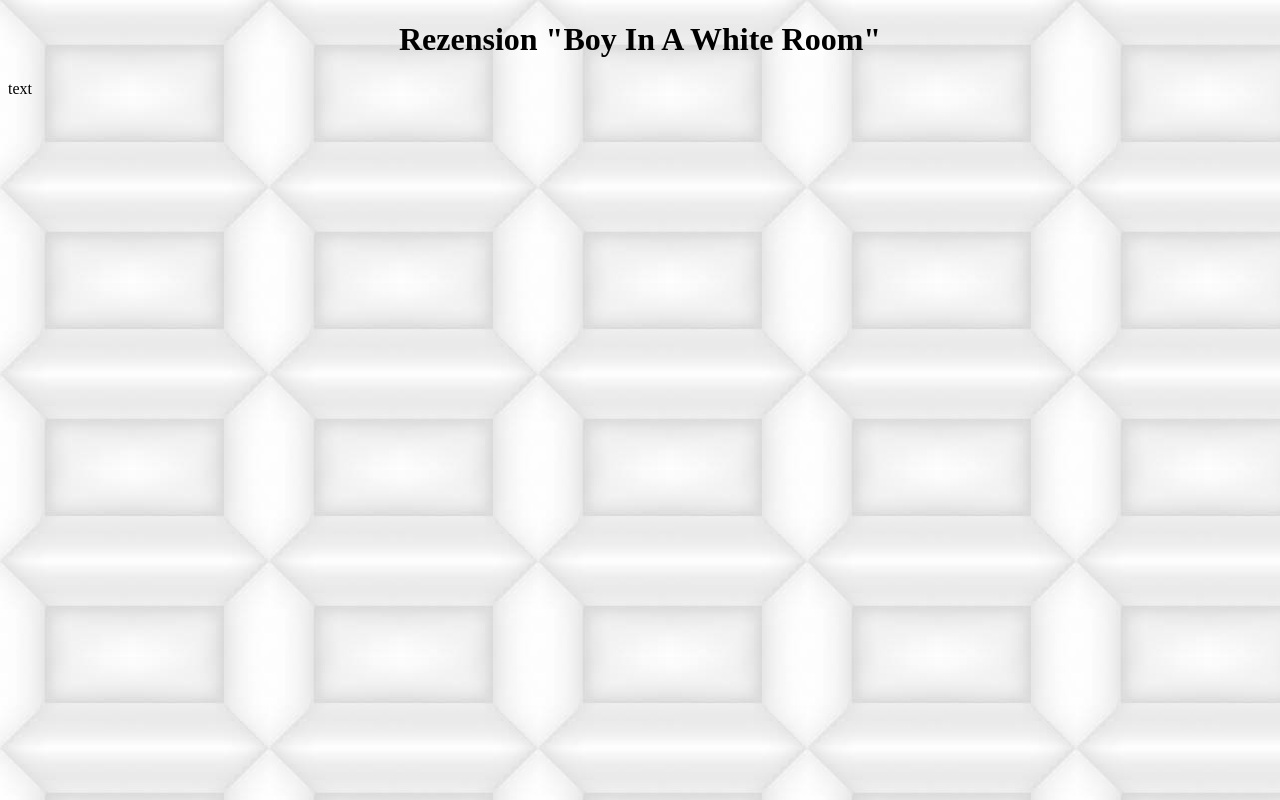
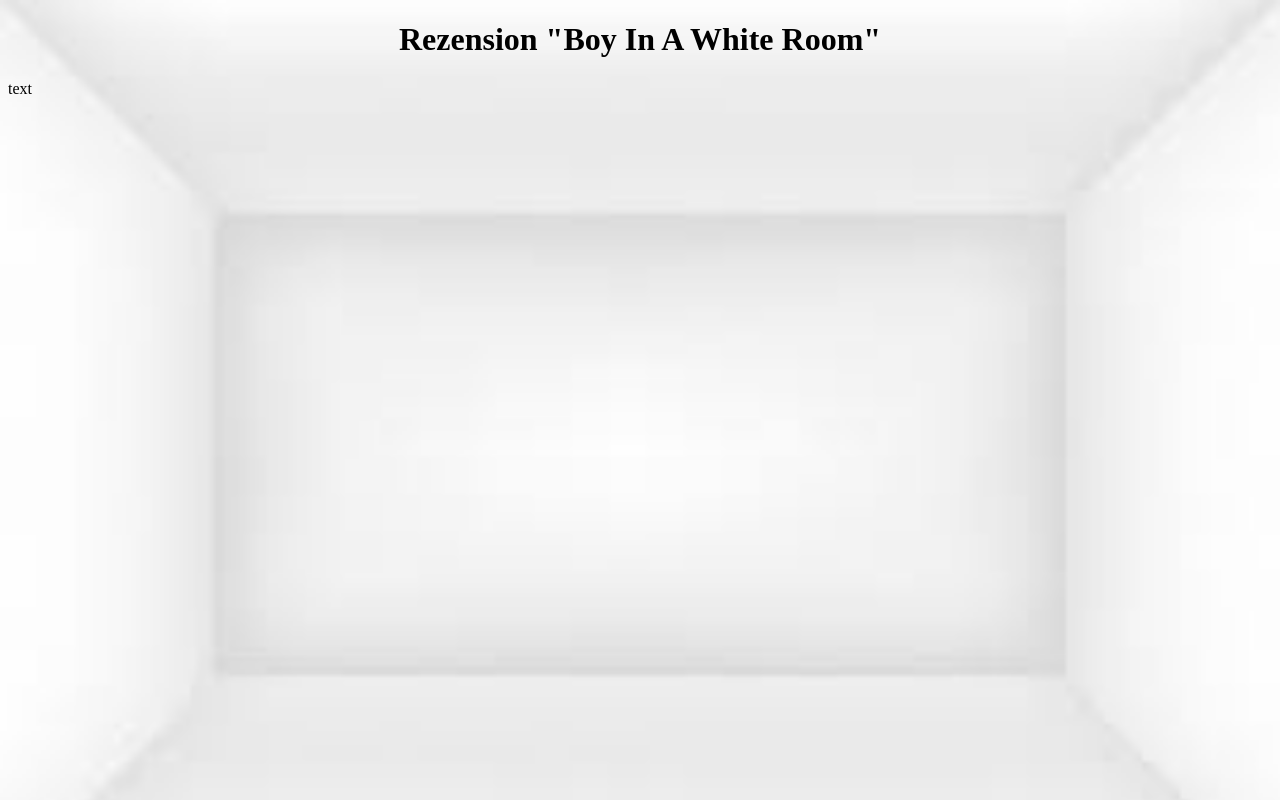
Before and after one commit to LilySmitho/LilySmitho.github.io, a plain HTML site: page index.html in a window 1280 px wide. Drawn offline with Linux system fonts and the light colour scheme.

Commit message:
Update index.html

```diff
--- a/index.html
+++ b/index.html
@@ -3,7 +3,8 @@
 	<title>
 		Boy In A White Room
 	</title>
-	<body style="background-image: url('https://lilysmitho.github.io/background.jpg');">
+	<body style="background-image: url('https://lilysmitho.github.io/background.jpg');
+				background-size:cover;">
 		<h1 align="center">
 			Rezension "Boy In A White Room"
 		</h1>
```
